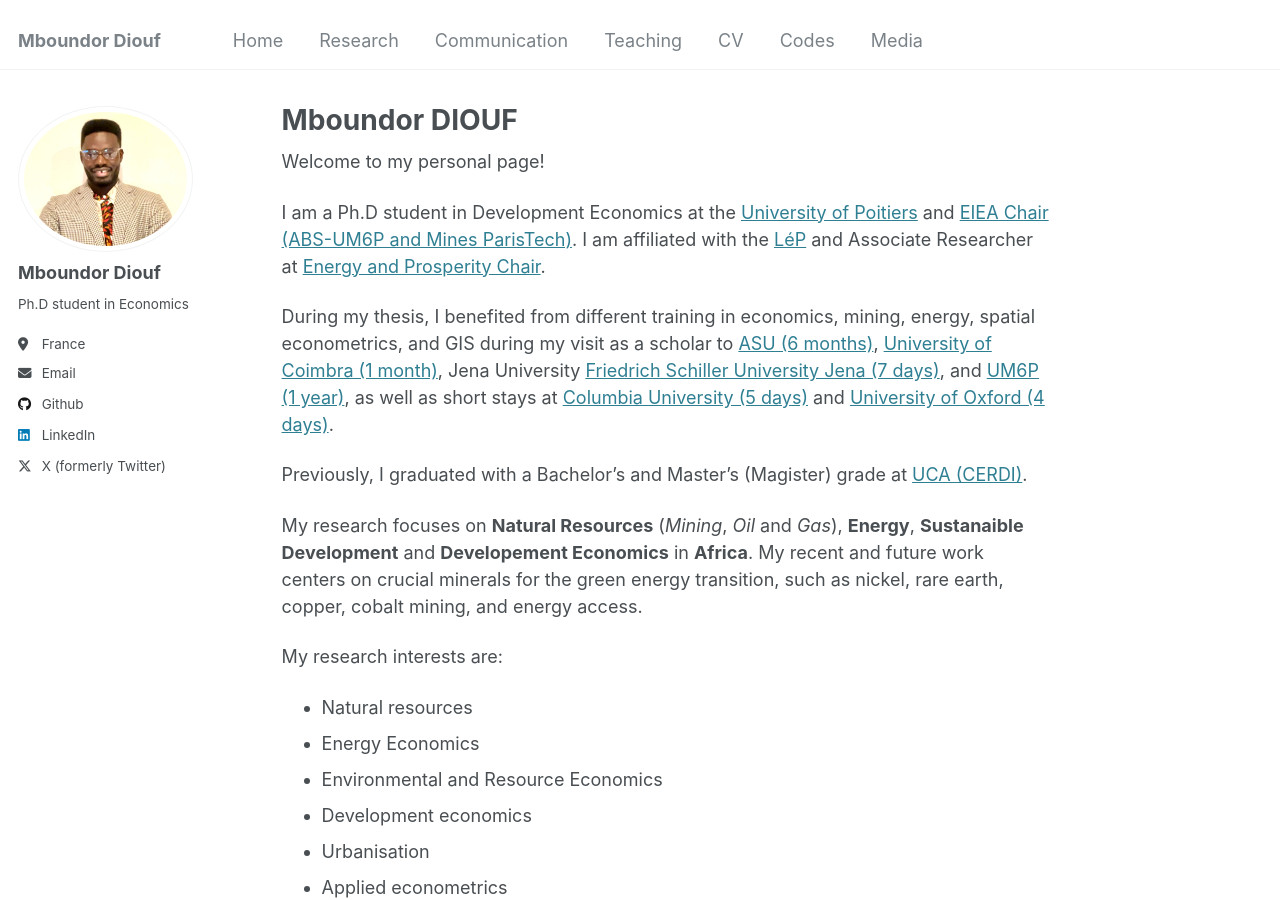
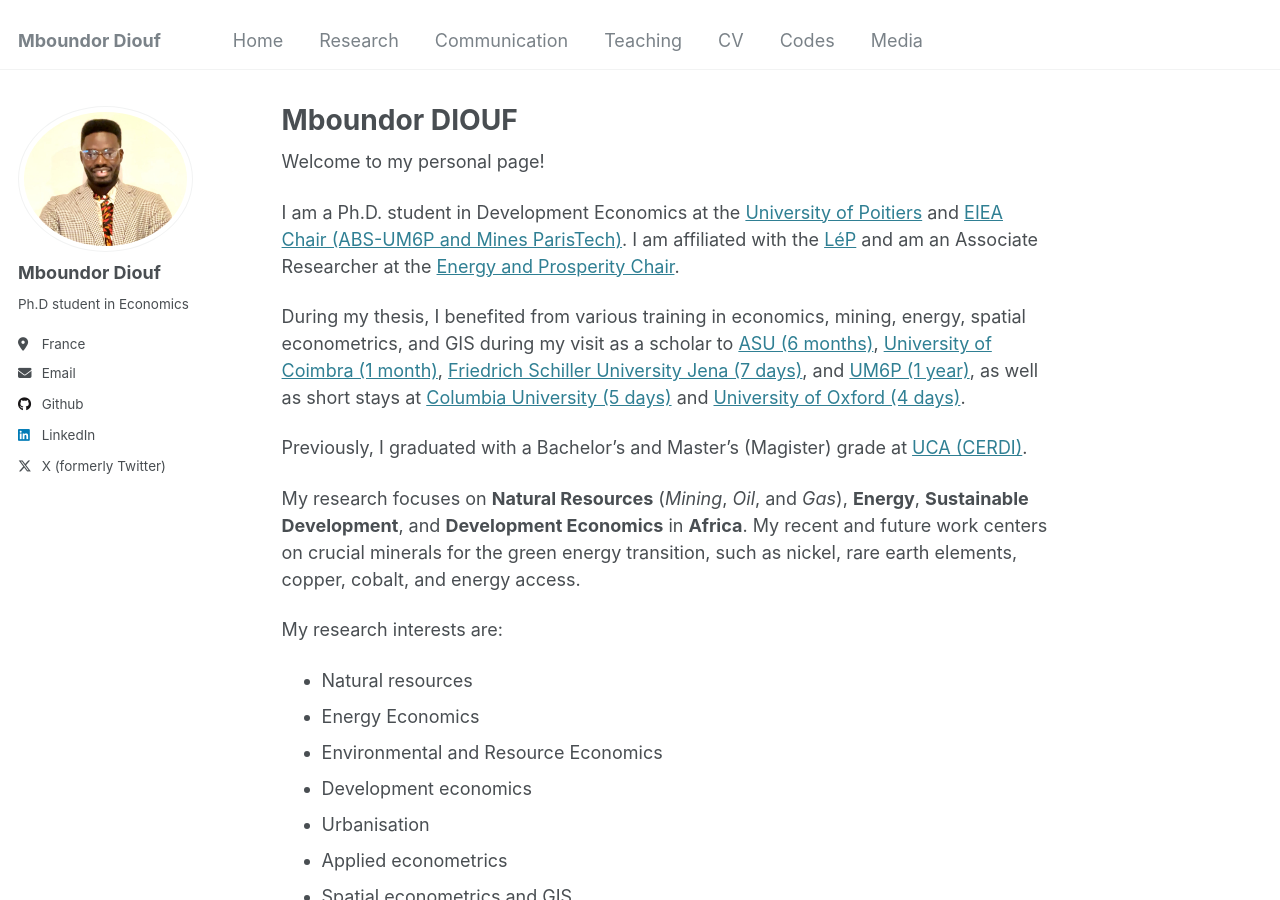
Before and after one commit to mboundordiouf/mboundordiouf.github.io, a Jekyll site: the page built from _pages/about.md, in a window 1280 px wide and 900 px high. Built offline with Jekyll 4.4.1, drawn with Linux system fonts in a browser that asks for light colours.

Commit message:
Update about.md

```diff
--- a/_pages/about.md
+++ b/_pages/about.md
@@ -10,14 +10,14 @@ redirect_from:
 
 Welcome to my personal page!
 
-I am a Ph.D student in Development Economics at the [University of Poitiers](https://www.univ-poitiers.fr/) and [EIEA Chair (ABS-UM6P and Mines ParisTech)](https://www.cerna.minesparis.psl.eu/Recherche/EIEA/). I am affiliated with the [LéP](https://lep.labo.univ-poitiers.fr/accueil/les-membres/diouf-mboundor/) and Associate Researcher at [Energy and Prosperity Chair](http://www.chair-energy-prosperity.org/en/category/research-fellows-1/mboundor-diouf-en/).
+I am a Ph.D. student in Development Economics at the [University of Poitiers](https://www.univ-poitiers.fr/) and [EIEA Chair (ABS-UM6P and Mines ParisTech)](https://www.cerna.minesparis.psl.eu/Recherche/EIEA/). I am affiliated with the [LéP](https://lep.labo.univ-poitiers.fr/accueil/les-membres/diouf-mboundor/) and am an Associate Researcher at the [Energy and Prosperity Chair](http://www.chair-energy-prosperity.org/en/category/research-fellows-1/mboundor-diouf-en/).
 
-During my thesis, I benefited from different training in economics, mining, energy, spatial econometrics, and GIS during my visit as a scholar to [ASU (6 months)](https://www.asu.edu/), [University of Coimbra (1 month)](https://www.uc.pt/en/), Jena University [Friedrich Schiller University Jena (7 days)](https://www.uni-jena.de/en), and [UM6P (1 year)](https://www.um6p.ma/), as well as short stays at [Columbia University (5 days)](https://www.columbia.edu/) and [University of Oxford (4 days)](https://www.ox.ac.uk/).
+During my thesis, I benefited from various training in economics, mining, energy, spatial econometrics, and GIS during my visit as a scholar to [ASU (6 months)](https://www.asu.edu/), [University of Coimbra (1 month)](https://www.uc.pt/en/), [Friedrich Schiller University Jena (7 days)](https://www.uni-jena.de/en), and [UM6P (1 year)](https://www.um6p.ma/), as well as short stays at [Columbia University (5 days)](https://www.columbia.edu/) and [University of Oxford (4 days)](https://www.ox.ac.uk/).
 
 Previously, I graduated with a Bachelor's and Master's (Magister) grade at [UCA (CERDI)](https://cerdi.uca.fr/#/admin).
 
-My research focuses on **Natural Resources** (*Mining*, *Oil* and *Gas*), **Energy**, **Sustanaible Development** and **Developement Economics** in **Africa**.
-My recent and future work centers on crucial minerals for the green energy transition, such as nickel, rare earth, copper, cobalt mining, and energy access.
+My research focuses on **Natural Resources** (*Mining*, *Oil*, and *Gas*), **Energy**, **Sustainable Development**, and **Development Economics** in **Africa**.
+My recent and future work centers on crucial minerals for the green energy transition, such as nickel, rare earth elements, copper, cobalt, and energy access.
 
 My research interests are:
 - <font size="4">Natural resources</font>
```
